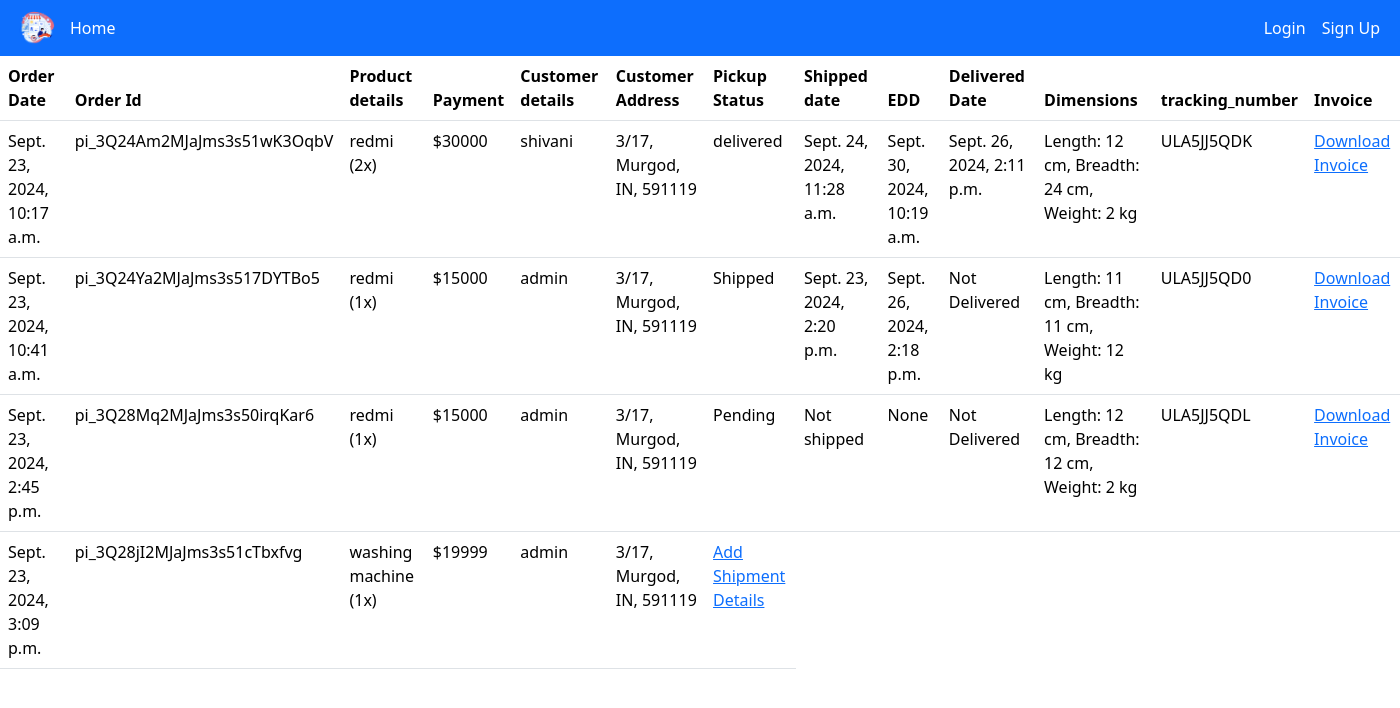
After one commit to Shivani01joshi/ECommerce, a Django app: page /shippment_Admin/ in a window 1400 px wide. The commit adds this page. Shown: the top 708 px of the page. Run offline with Django 5.2, Linux system fonts and the light colour scheme; data comes from the database, SQL or seed files in the repository; both versions use the stored data as it was after the commit; some libraries are stand-ins or nearby versions.

Commit message:
added few files

```diff
--- /dev/null
+++ b/project/app/templates/shippment_Admin.html
@@ -0,0 +1,67 @@
+{% extends "base.html" %}
+{% block content %}
+<table class="table">
+    <thead>
+      <tr>
+        <th scope="col">Order Date</th>
+        <th scope="col">Order Id</th>
+        <th scope="col">Product details</th>
+        <th scope="col">Payment</th>
+        <th scope="col">Customer details</th>
+        <th scope="col">Customer Address</th>
+        <th scope="col">Pickup Status</th>
+        <th scope="col">Shipped date</th>
+        <th scope="col">EDD</th>
+        <th scope="col">Delivered Date</th>
+        <th scope="col">Dimensions</th>
+        <th scope="col">tracking_number</th>
+        <th scope="col">Invoice</th>
+
+      </tr>
+    </thead>
+    <tbody>
+      {% for order in orders %}
+      <tr>
+        <td>{{ order.order_date }}</td>
+        <td>{{ order.order_id }}</td>
+        <td>
+          {% for item in order.items.all %}
+            {{ item.product.name }} ({{ item.quantity }}x) <br>
+          {% endfor %}
+        </td>
+        <td>${{ order.get_total_order_price }}</td>
+        <td>{{ order.user.username }}</td>
+        <td>
+          {{ order.checkout_address.street_address }},
+          {{ order.checkout_address.apartment_address }},
+          {{ order.checkout_address.country }},
+          {{ order.checkout_address.zip_code }}
+        </td>
+        {% if order.shipment %}
+          <td>{{ order.shipment.shipment_status }}</td>
+          {% if order.shipment.shipment_status == "Pending" %}
+          <td>Not shipped</td>
+          <td>None</td>
+          {% else %}
+          <td>{{ order.shipment.shipped_at }}</td>
+          <td>{{ order.shipment.edd }}</td>
+          {% endif %}
+          {% if order.shipment.shipment_status == "delivered" %}
+          <td>{{ order.shipment.delivered_at }}</td>
+          {% else %}
+          <td>Not Delivered</td>
+          {% endif %}
+          <td>{{ order.shipment.dimensions }}</td>
+          <td>{{ order.shipment.tracking_number }}</td>
+          <td><a href="{% url 'generate-invoice' order.id %}">Download Invoice</a></td>
+
+        {% else %}
+          <td><a href="{% url 'shipment-create' order.id %}">Add Shipment Details</a></td>
+        {% endif %}
+
+
+      </tr>
+      {% endfor %}
+    </tbody>
+  </table>
+{% endblock %}
--- a/project/app/urls.py
+++ b/project/app/urls.py
@@ -38,6 +38,10 @@ urlpatterns = [
     path('product/<int:id>/', views.product_detail, name='product_detail'),
    path('scan_order/',views.scan_order,name='scan_order'),
    path('shippment-status/<int:id>/',views.shippment_status,name='shippment-status'),
+   path('shippment_Admin/',views.shippment_Admin,name='shippment_Admin'),
+   path('shipment/<int:order_id>/', views.shipment_create_view, name='shipment-create'),
+    path('invoice/<int:order_id>/',  views.generate_invoice, name='generate-invoice'),
+
 
 
 ]+ static(settings.STATIC_URL, document_root=settings.STATIC_ROOT)
--- a/project/app/views.py
+++ b/project/app/views.py
@@ -12,7 +12,7 @@ from django.contrib import messages
 from django.shortcuts import get_object_or_404
 from django.conf import settings
 from .models import Category, Order, OrderItem, Product, Shipment, checkoutAddress
-from .forms import CategoryForm, CheckoutForm, CustomUserCreationForm, ForgetPasswordForm,  ProductForm, RatingForm, ResetPasswordForm, SearchForm
+from .forms import CategoryForm, CheckoutForm, CustomUserCreationForm, ForgetPasswordForm,  ProductForm, RatingForm, ResetPasswordForm, SearchForm, ShipmentForm
 from django.contrib.auth.forms import AuthenticationForm
 from django.contrib.auth import authenticate, login, logout
 from django.contrib.auth.models import User
@@ -21,6 +21,10 @@ from django.contrib.auth.forms import PasswordChangeForm
 from django.contrib.auth import update_session_auth_hash
 from django.utils import timezone
 from django.core.paginator import Paginator
+from django.http import HttpResponse
+from reportlab.lib.pagesizes import letter
+from reportlab.pdfgen import canvas
+from django.utils import timezone
 import stripe
 from .stripe_utils import create_payment_intent
 stripe.api_key = settings.STRIPE_TEST_SECRET_KEY
@@ -383,25 +387,30 @@ def confirm_payment(request):
             if payment_intent.status == 'succeeded':
                 order_items = OrderItem.objects.filter(user=request.user, ordered=False)
 
-                print(order_items)
+                #print(order_items)
                 if not order_items.exists():
                     return JsonResponse({'error': 'No items found in your cart'}, status=400)
                 try:
                     order = Order.objects.filter(user=request.user, ordered=False)
+                    checkout_address = checkoutAddress.objects.filter(user=request.user).last()
+                    #print(checkout_address,'checkout ')
+                    order.checkout_address = checkout_address
+                    #print(order.checkout_address,'order.checkout_address')
                     order.order_id = payment_intent.id
                     order.datetime_ofpayment = datetime.fromtimestamp(payment_intent.created)
                 except Order.DoesNotExist:
                     order = Order.objects.create(
                         user=request.user,
-                        ordered=False,
+                        ordered=True,
                         order_id=payment_intent.id,
                         datetime_ofpayment=datetime.fromtimestamp(payment_intent.created)
                     )
-                print(order)
+                #print(order)
                 order = Order.objects.create(
                         user=request.user,
-                        ordered=False,
+                        ordered=True,
                         order_id=payment_intent.id,
+                        checkout_address = checkout_address,
                         datetime_ofpayment=datetime.fromtimestamp(payment_intent.created)
                     )
                 for item in order_items:
@@ -420,6 +429,7 @@ def confirm_payment(request):
                 tracking_number = ''.join(random.choices(string.ascii_uppercase + string.digits, k=10))
 
                 # Create or update shipment details
+                '''
                 shipment, _ = Shipment.objects.get_or_create(
                     order=order,
                     defaults={
@@ -432,6 +442,7 @@ def confirm_payment(request):
                 shipment.delivered_at = timezone.now() if shipment.shipment_status == 'Shipped' else shipment.delivered_at
                 shipment.save()
                 print(shipment)
+                '''
                 total_price = request.session.get('total_price')
                 subject = "Payment status"
                 html_message = render_to_string('order_confirmation_email.html', {
@@ -470,6 +481,7 @@ def user_orders(request):
 def shippment_status(request,id):
     order = get_object_or_404(Order, id=id)
     shipment = getattr(order, 'shipment', None)
+    #shipment = get_object_or_404(Shipment, id=id)
     context = {
         'order': order,
         'shipment': shipment,
@@ -519,7 +531,6 @@ def scan_order(request):
         try:
             shipment = get_object_or_404(Shipment, tracking_number=scanned_code)
 
-            # Update shipment status based on input from the scanner
             if shipment.shipment_status == 'Pending':
                 shipment.mark_as_shipped()
                 shipment.shipped_at = timezone.now()  # Update shipped_at when marked as shipped
@@ -542,6 +553,135 @@ def scan_order(request):
             return HttpResponse("Invalid tracking number.")
 
     return render(request, 'scan_order.html')
+def shippment_Admin(request):
+    orders = Order.objects.filter(ordered=True).select_related('checkout_address', 'user').prefetch_related('items', 'items__product', 'shipment')
+    for order in orders:
+        print(order.checkout_address)
+    context = {
+        'orders': orders
+    }
+    return render(request, 'shippment_Admin.html', context)
+def shipment_create_view(request, order_id):
+    # Fetch the order based on order_id
+    order = get_object_or_404(Order, id=order_id)
+
+    # If the shipment already exists, prepopulate the form with existing data
+    shipment = Shipment.objects.filter(order=order).first()
+
+    if request.method == 'POST':
+        form = ShipmentForm(request.POST, instance=shipment)
+        if form.is_valid():
+            form.save(order=order)  # Pass the order to the form's save method
+            return redirect('shippment_Admin')# Redirect to order list after saving
+    else:
+        form = ShipmentForm(instance=shipment)
+
+    context = {
+        'form': form,
+        'order': order,
+    }
+    return render(request, 'shipment_form.html', context)
+def generate_invoice(request, order_id):
+    # Fetch the order using the order_id
+    order = Order.objects.get(id=order_id)
+    user = order.user
+    address = order.checkout_address
+
+    # Create a response object and set content type to PDF
+    response = HttpResponse(content_type='application/pdf')
+    response['Content-Disposition'] = f'attachment; filename="invoice_{order_id}.pdf"'
+
+    # Create a PDF canvas
+    p = canvas.Canvas(response, pagesize=letter)
+    width, height = letter
+
+    # Set the title
+    p.setFont("Helvetica-Bold", 16)
+    p.drawString(200, height - 50, "Tax Invoice")
+
+    # Draw the invoice details
+    p.setFont("Helvetica", 12)
+    p.drawString(50, height - 100, f"Invoice Number: {order.order_id}")
+    p.drawString(50, height - 120, f"Order Number: {order.order_id}")
+    p.drawString(50, height - 140, "Nature of Transaction: Inter-State")
+    p.drawString(50, height - 160, "Place of Supply: KARNATAKA")
+    p.drawString(50, height - 180, "PacketID: 9421434111")
+    p.drawString(50, height - 200, f"Invoice Date: {timezone.now().date()}")
+    p.drawString(50, height - 220, f"Order Date: {order.order_date.date()}")
+    p.drawString(50, height - 240, "Nature of Supply: Goods")
+
+    # Bill to / Ship to details
+    p.drawString(50, height - 280, "Bill to / Ship to:")
+    p.drawString(50, height - 300, user.username)
+    p.drawString(50, height - 320, f"{address.street_address}, {address.apartment_address}, {address.country}, {address.zip_code}")
+
+    # Bill From details
+    p.drawString(50, height - 360, "Bill From:")
+    p.drawString(50, height - 380, "MAHOTSAV E SOLUTION - SJIT")
+    p.drawString(50, height - 400, "Khasra No. 14//6,7,13,14,15,17,18,23,24,2516//1,2,9,10,1112/1, 17//3,4,5,6,7,8,11/2,12,13,14,15,")
+    p.drawString(50, height - 420, "Village Binola, Tehsil Manesar, Gurgaon, Haryana-122413")
+    p.drawString(50, height - 440, "GSTIN Number: 06AAFHD3184F1ZJ")
+    p.drawString(50, height - 460, "Customer Type: Unregistered")
+
+    # Ship From details
+    p.drawString(50, height - 500, "Ship From:")
+    p.drawString(50, height - 520, "MAHOTSAV E SOLUTION - SJIT")
+    p.drawString(50, height - 540, "Khasra No. 14//6,7,13,14,15,17,18,23,24,2516//1,2,9,10,1112/1, 17//3,4,5,6,7,8,11/2,12,13,14,15,")
+    p.drawString(50, height - 560, "Village Binola, Tehsil Manesar, Gurgaon, Haryana-122413")
+
+    # Table header
+    p.drawString(50, height - 600, "Qty")
+    p.drawString(100, height - 600, "Gross Amount")
+    p.drawString(250, height - 600, "Discount")
+    p.drawString(350, height - 600, "Other Charges")
+    p.drawString(450, height - 600, "Tax")
+    p.drawString(540, height - 600, "Total Amount")
+
+    # Initialize totals and charges
+    y_position = height - 620
+    total_amount = 0
+    total_discount = 0
+    total_other_charges = 0
+    total_tax = 0
+
+    # Set example values for discount, other charges, and tax (you can fetch these from your models)
+    discount_rate = 0.10  # 10% discount
+    other_charges = 50.00  # Example other charges
+    tax_rate = 0.18  # 18% tax
+
+    for item in order.items.all():
+        quantity = item.quantity
+        gross_amount = item.product.price * quantity
+        discount = gross_amount * discount_rate
+        tax = gross_amount * tax_rate
+
+        # Calculate the total amount for this item after discount and adding other charges
+        item_total = gross_amount - discount + tax + other_charges
+        total_amount += item_total
+        total_discount += discount
+        total_tax += tax
+
+        p.drawString(50, y_position, str(quantity))
+        p.drawString(100, y_position, f"Rs {gross_amount:.2f}")
+        p.drawString(250, y_position, f"Rs {discount:.2f}")
+        p.drawString(350, y_position, f"Rs {other_charges:.2f}")
+        p.drawString(450, y_position, f"Rs {tax:.2f}")
+        p.drawString(540, y_position, f"Rs {item_total:.2f}")
+
+        y_position -= 20
+
+    # Final total calculations
+    p.drawString(50, y_position, "TOTAL")
+    p.drawString(100, y_position, f"Rs {total_amount:.2f}")
+    #p.drawString(250, y_position + 20, f"Total Discount: Rs {total_discount:.2f}")
+    #p.drawString(350, y_position + 20, f"Total Tax: Rs {total_tax:.2f}")
+
+    # Finalize the PDF
+    p.showPage()
+    p.save()
+
+    return response
+
 '''
 @login_required(login_url='login')
 def addresss(request):
```
Also changed, not shown: project/app/forms.py (+25 -2 lines), project/app/models.py (+23 -13 lines), project/app/templates/shipment_details.html (+14 -1 lines), project/app/templates/shipment_form.html (added, +37 -0 lines), project/app/templates/user_orders.html (+9 -2 lines), project/app/migrations/0005_shipment_dimensions_shipment_edd.py (added), project/app/migrations/0006_alter_shipment_tracking_number.py (added), project/app/migrations/0007_order_checkout_address.py (added), project/db.sqlite3.
